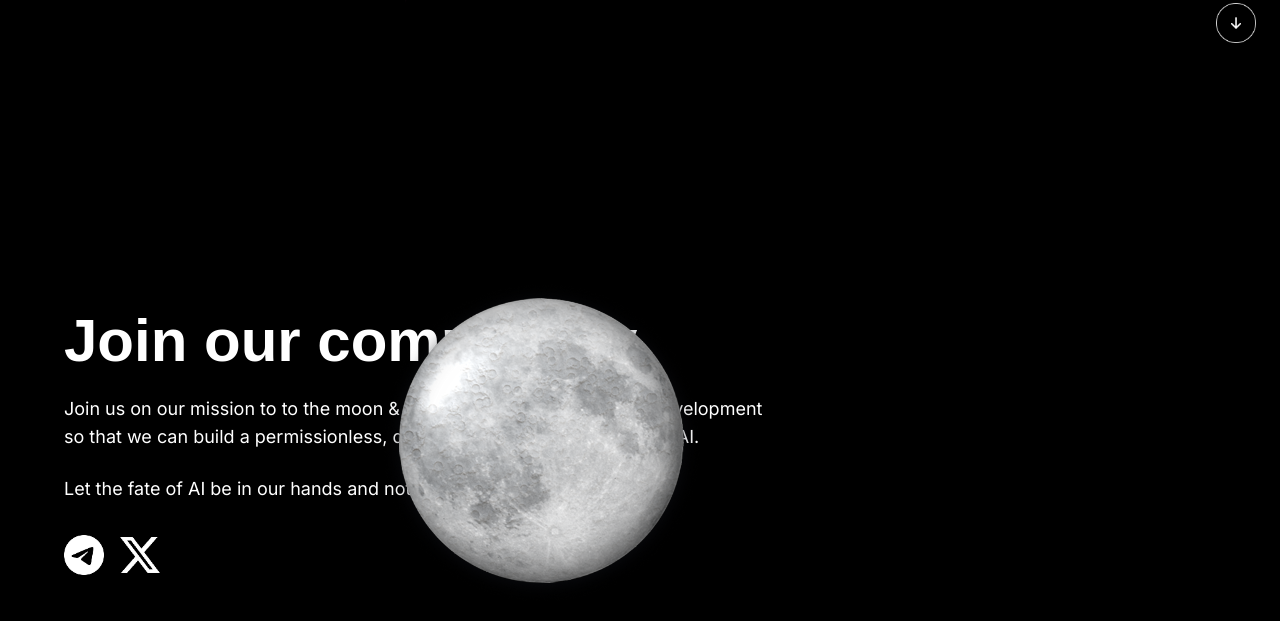
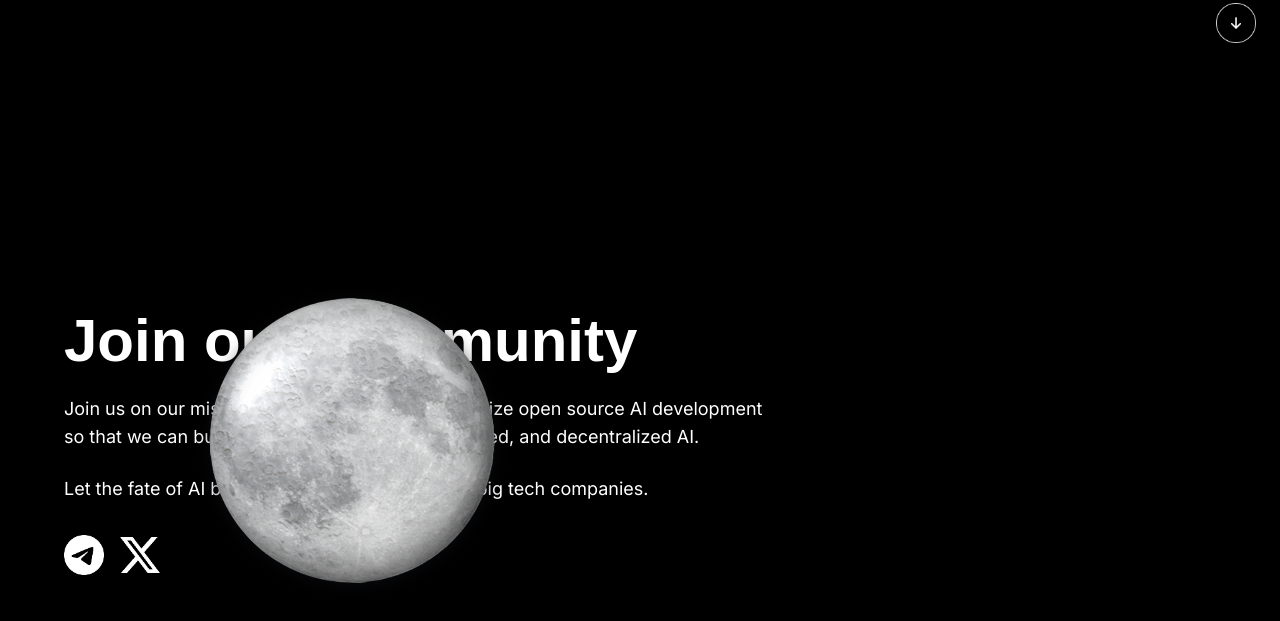
Before and after one commit to mintesnotbekele/parallaxLanding, a Next.js app: page / in a window 1280 px wide. Shown: the part 2874-3495 px from the top of the page. Built offline with nearby package versions, Linux system fonts and the light colour scheme; a web font is replaced by a local one.

Commit message:
moon transition update

```diff
--- a/src/components/CommunitySection.tsx
+++ b/src/components/CommunitySection.tsx
@@ -16,7 +16,7 @@ export default function CommunitySection() {
   });
 
 
-  const moonX = useTransform(scrollYProgress, [0.2, 0.7], ["-50%", "910%"]);
+  const moonX = useTransform(scrollYProgress, [0.2, 0.7], ["-120%", "910%"]);
   const moonRotate = useTransform(scrollYProgress, [0, 1], ["-5deg", "5deg"]);
 
 
```
